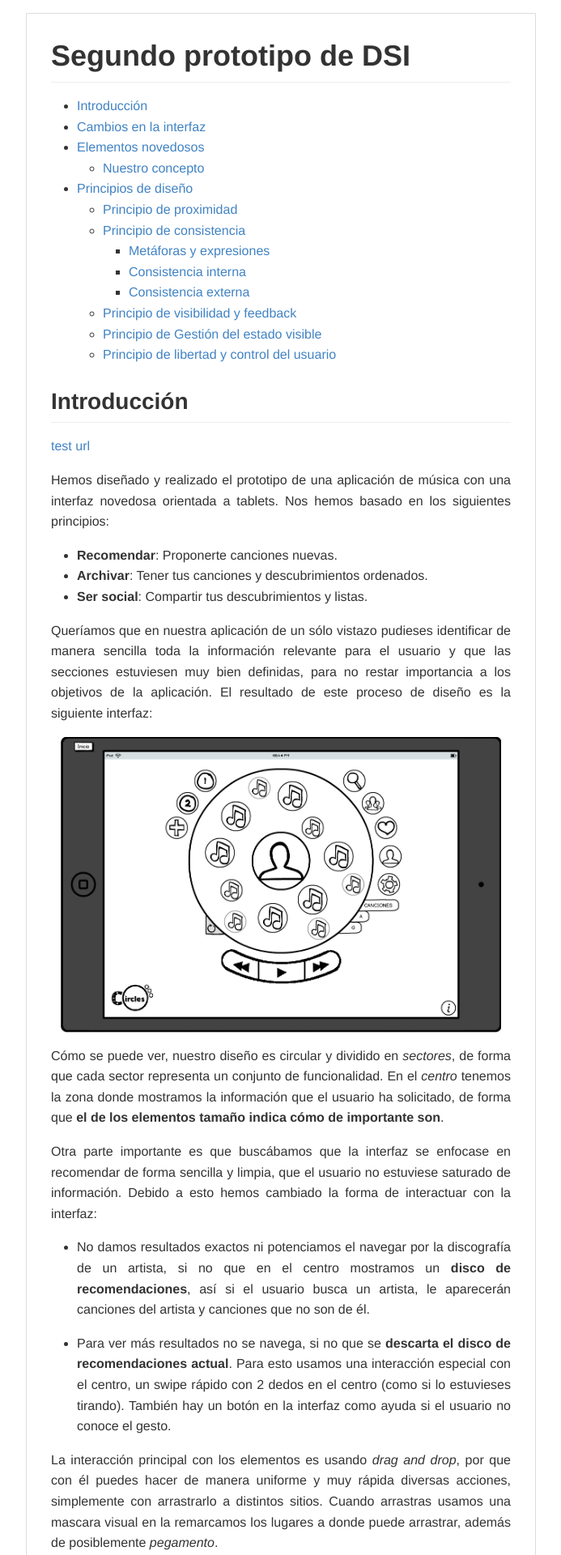
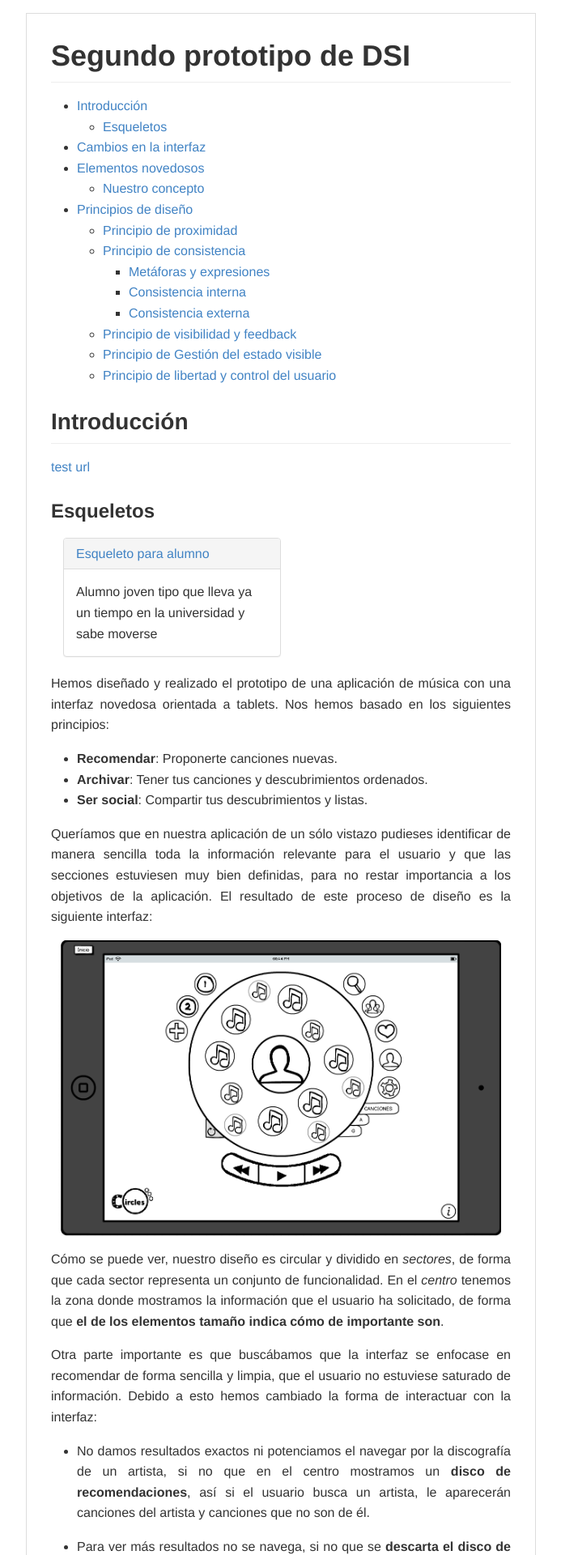
Before and after one commit to pblocz/cygnus-ux-interface-design, a Jekyll site: the page built from index.md, in a window 1280 px wide. Shown: the top 1920 px of the page at 81% size, without its empty margins (293-986 px from the left). Built offline with Jekyll 4.4.1, drawn with Linux system fonts in a browser that asks for light colours; nearby versions of some CDN libraries.

Commit message:
esqueletos

```diff
--- /dev/null
+++ b/_includes/esqueletos-show.html
@@ -0,0 +1,22 @@
+{% for page in site.pages %}
+ {% assign url_array = page.url | split: "/" %}
+ {% if  url_array contains "esqueletos" %}
+ <div class="container-fluid skelleton-container">
+  <div class="panel panel-default col-sm-6">
+      <div class="panel-heading">
+          <h3 class="panel-title">
+              <a href=".{{root_prefix}}{{page.url}}">{{ page.title }}</a>
+          </h3>
+      </div>
+      <div class="panel-body">
+          <div>
+              {{page.excerpt}}
+          </div>
+      </div>
+      <div class="skelleton-content" style="display:none;">
+          {{page.content}}
+      </div>
+  </div>
+ </div>
+ {% endif %}
+{% endfor %}
--- a/assets/css/stylesheet.css
+++ b/assets/css/stylesheet.css
@@ -1014,3 +1014,17 @@ body .markdown-body
     page-break-after: avoid;
   }
 }
+
+.skelleton-container .panel {
+    padding: 0;
+}
+
+.skelleton-container h3 {
+    font-family: inherit;
+    font-weight: 500;
+    line-height: 1.1;
+    margin-top: 0;
+    margin-bottom: 0;
+    font-size: 16px;
+    color: inherit;
+}
--- a/index.md
+++ b/index.md
@@ -19,6 +19,11 @@ title: Blogging Like a Hacker
 ## Introducción
 
 [test url](.{{ site.pages | where:"id","site-test" | map: "url" }})
+
+
+### Esqueletos
+
+{% include esqueletos-show.html %}
 
 Hemos diseñado y realizado el prototipo de una aplicación de música con una
 interfaz novedosa orientada a tablets. Nos hemos basado en los siguientes
--- /dev/null
+++ b/pages/esqueletos/alumno.md
@@ -0,0 +1,35 @@
+---
+layout: default
+title: Esqueleto para alumno
+id: esqueleto-alumno
+excerpt: Alumno joven tipo que lleva ya un tiempo en la universidad y sabe moverse
+---
+
+# Alumno (esqueleto)
+
+## Datos personales
+
++ Alumno universitario joven entre el comienzo y la mitad de la carrera
+
++ Nativo tecnológico que no tiene problemas con internet y las nuevas tecnologías, además tiene un móvil con acceso a internet y ordenador en casa que usa a diario.
+
+
+## Uso del CV y vida académica
+
++ El profesor sube apuntes, temas, la guía docente y otro material complementario de interés, como las calificaciones.
+
++ Entregar trabajos por el CV.
+
++ Para comunicarse y resolver dudas a veces usa el foro o el correo interno de la aplicación, pero en muchos casos usa su correo electrónico para ello por ser más cómodo.
+
++ A la hora de estudiar y buscar apuntes complementarios no basta con lo que sube el profesor, busca en google o con antiguos alumnos apuntes y exámenes anteriores.
+
++ Revisa el CV a menudo para ver si hay actualizaciones (aunque en muchos casos sin hacer nada más) y entra a diario a usarlo.
+
+## Motivaciones e intereses
+
++ Usa el CV por que el profesor lo usa para seguir la asignatura
+
++ Quiere aprender y participar en el desarrollo de la clase y en el aprendizaje
+
++ Teme no enterarse de una entrega o de un nuevo temario
```
